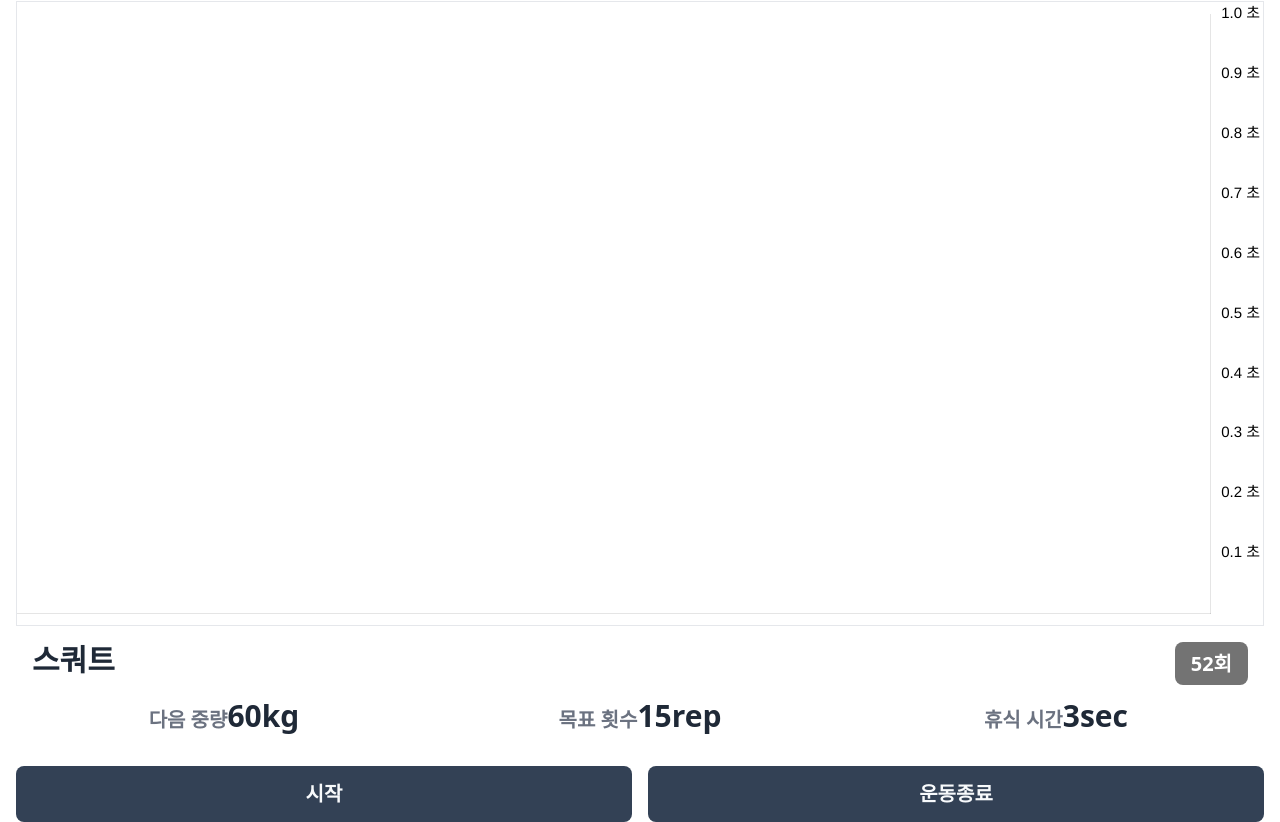
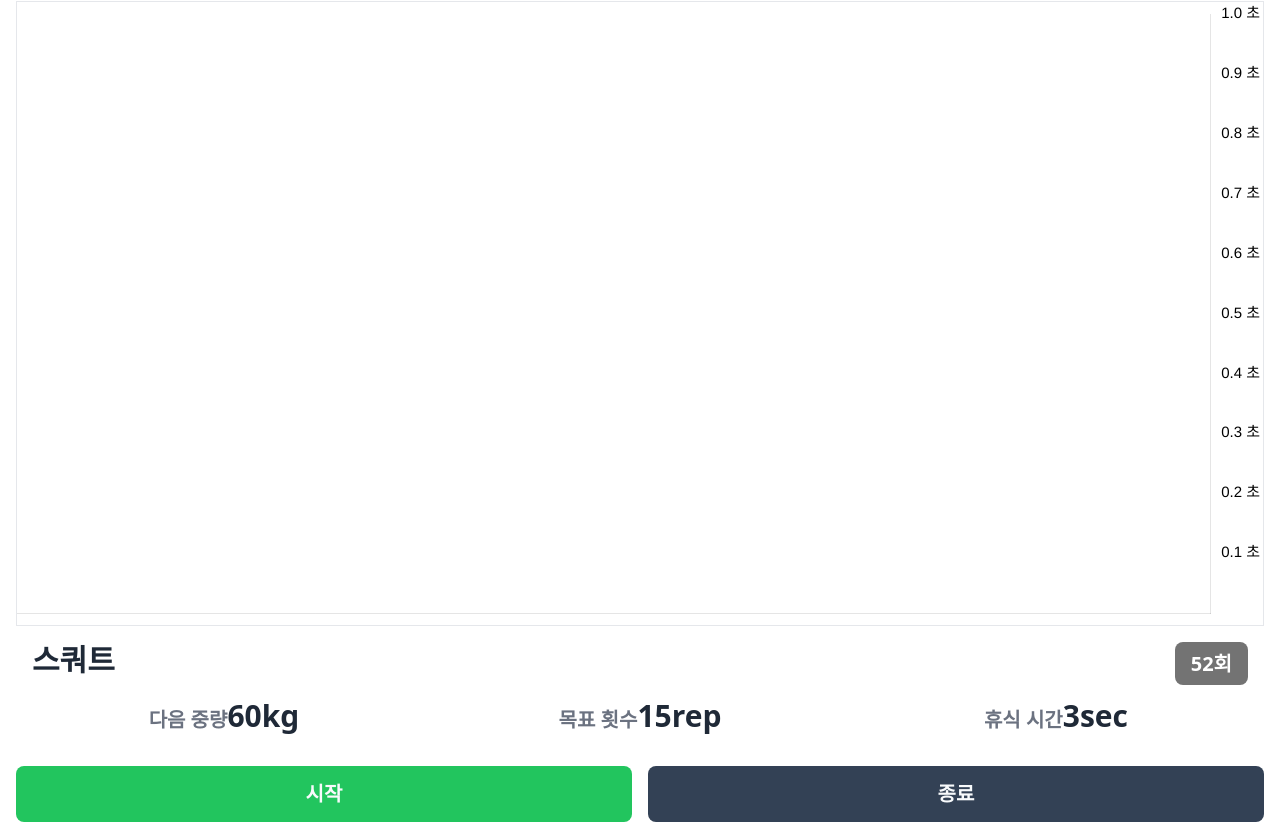
Before and after one commit to woajun/fitness-manager-vue, a Vue app in the folder frontend/: page / in a window 1280 px wide. Shown: the part 159-981 px from the top of the page. Built offline with nearby package versions, Linux system fonts and the light colour scheme.

Commit message:
add button color

```diff
--- a/frontend/src/pages/working/InWork.vue
+++ b/frontend/src/pages/working/InWork.vue
@@ -124,11 +124,17 @@ const isActive = computed(() => timerText.value && isRun.value && ((secondsToMs(
       </div>
     </div>
     <div class="grid gap-4 grid-cols-2 pt-5 my-3">
-      <button class="text-slate-50 rounded-lg bg-slate-700 h-14 text-xl" @click="isRun ? record() : start()">
-        {{ isRun ? '기록' : '시작' }}
+      <button v-if="isRun" class="text-slate-50 rounded-lg bg-slate-700 h-14 text-xl" @click="record()">
+        기록
       </button>
-      <button class="text-slate-50 rounded-lg bg-slate-700 h-14 text-xl" @click="isRun ? stop() : reset()">
-        {{ isRun ? '정지' : '운동종료' }}
+      <button v-else class="text-slate-50 rounded-lg bg-green-500 h-14 text-xl" @click="start()">
+        시작
+      </button>
+      <button v-if="isRun" class="text-slate-50 rounded-lg bg-red-700 h-14 text-xl" @click="stop()">
+        정지
+      </button>
+      <button v-else class="text-slate-50 rounded-lg bg-slate-700 h-14 text-xl" @click="reset()">
+        종료
       </button>
     </div>
 
```
